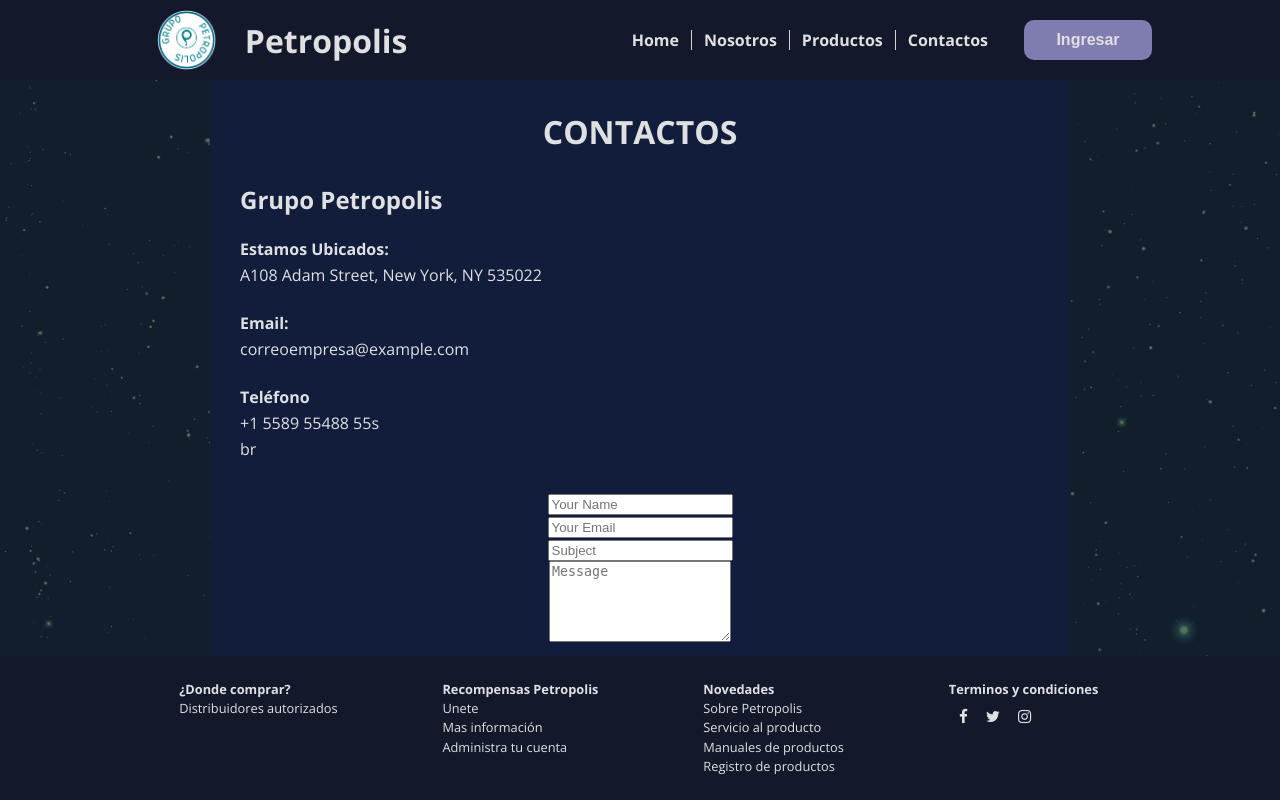
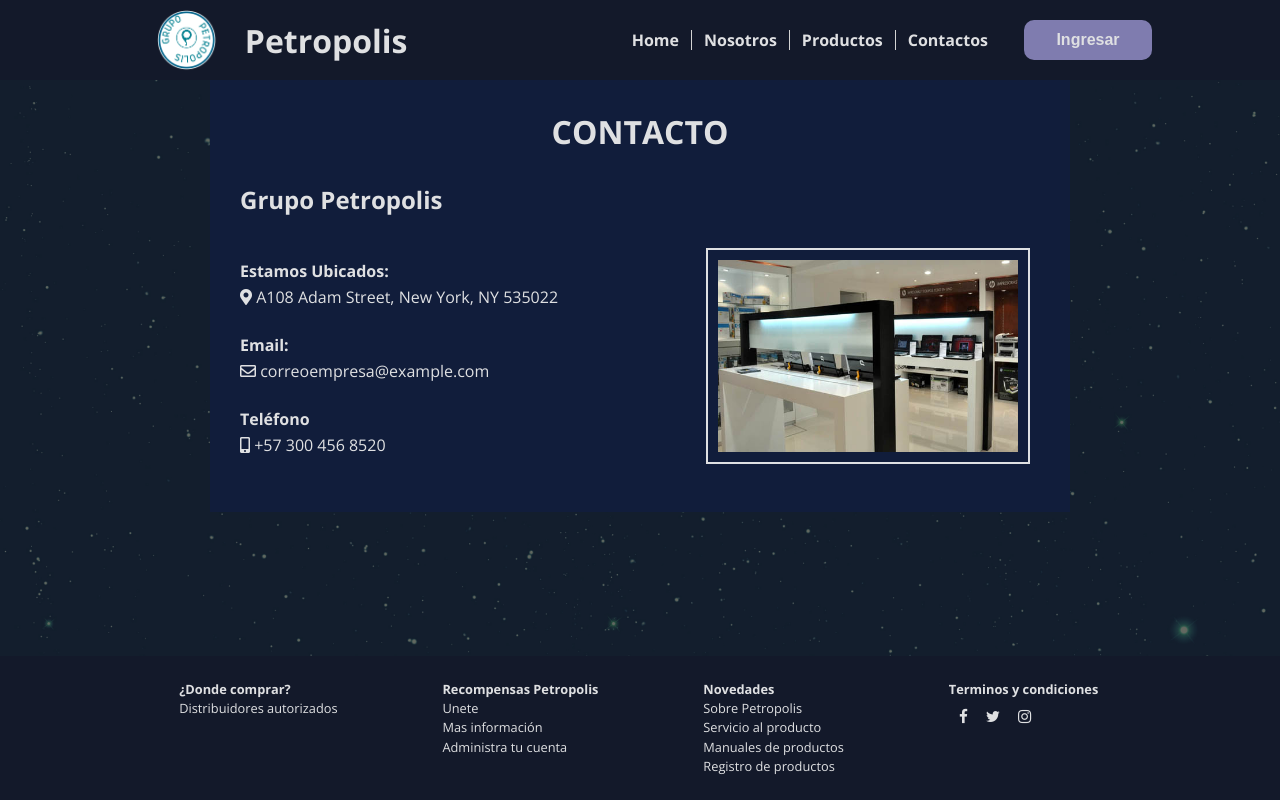
Before and after one commit to cedafiso/petropolis, a Flask app: page /contactos in a window 1280 px wide. Run offline with Flask 2, Linux system fonts and the light colour scheme; some libraries are stand-ins or nearby versions.

Commit message:
Contactos
Contactos terminado

```diff
--- a/static/css/style.css
+++ b/static/css/style.css
@@ -281,7 +281,7 @@ th {
     display: inline-block;
     color: white;
     text-decoration: none;
-    background-color: rgb(96, 71, 112);
+    background-color: #7F7CAF;
     padding: 10px;
     width: 20px;
     height: 20px;
@@ -404,3 +404,12 @@ th {
     text-align: center;
     padding-bottom: 30px;
   }
+
+  .imagen_contactos {
+    padding: 10px;
+    margin: 10px;
+    border: 2px solid;
+    float: right;
+    width: 300px;
+
+  }
--- a/templates/Contactos/contactos.html
+++ b/templates/Contactos/contactos.html
@@ -3,7 +3,7 @@
  <div class="contenedor">
 
 
-                <h1 class="titulo_contactos">CONTACTOS</h1>
+                <h1 class="titulo_contactos">CONTACTO</h1>
                 <section id="contacto" class="contact0">
                   <div class="container aos-init aos-animate" data-aos="fade-up">
 
@@ -16,53 +16,30 @@
 
                       <div class="col-lg-5">
                         <div class="info">
+                          <img class="imagen_contactos" src="/static/media/local.jpg">
                           <div class="address">
                             <i class="bi bi-geo-alt"></i>
+                            <br>
                             <h4>Estamos Ubicados:</h4>
-                            <p>A108 Adam Street, New York, NY 535022</p>
+                            <p><span><i class="fas fa-map-marker-alt"></i></span> A108 Adam Street, New York, NY 535022</p>
                             <br>
                           </div>
 
                           <div class="email">
                             <i class="bi bi-envelope"></i>
                             <h4>Email:</h4>
-                            <p>correoempresa@example.com</p>
+                            <p><span><i class="far fa-envelope"></i></span> correoempresa@example.com</p>
                             <br>
                           </div>
 
                           <div class="phone">
                             <i class="bi bi-phone"></i>
                             <h4>Teléfono</h4>
-                            <p>+1 5589 55488 55s</p>
-                            br
+                            <p><span><i class="fas fa-mobile-alt"></i></span> +57 300 456 8520</p>
+                            <br>
                           </div>
 
                         </div>
-
-                      </div>
-
-                      <div class="col-lg-6 mt-5 mt-lg-0 aos-init aos-animate" data-aos="fade-left" data-aos-delay="100">
-
-                        <form action="forms/contact.php" method="post" role="form" class="php-email-form">
-                          <div class="row">
-                            <div class="col-md-6 form-group">
-                              <input type="text" name="name" class="form-control" id="name" placeholder="Your Name" required="">
-                            </div>
-                            <div class="col-md-6 form-group mt-3 mt-md-0">
-                              <input type="email" class="form-control" name="email" id="email" placeholder="Your Email" required="">
-                            </div>
-                          </div>
-                          <div class="form-group mt-3">
-                            <input type="text" class="form-control" name="subject" id="subject" placeholder="Subject" required="">
-                          </div>
-                          <div class="form-group mt-3">
-                            <textarea class="form-control" name="message" rows="5" placeholder="Message" required=""></textarea>
-                          </div>
-                        </form>
-
-                      </div>
-
-                    </div>
 
                   </div>
                 </section>
--- a/templates/base.html
+++ b/templates/base.html
@@ -1,6 +1,8 @@
 <!DOCTYPE html>
 <html lang="en">
 <head>
+    <link rel="stylesheet" href="https://use.fontawesome.com/releases/v5.8.1/css/all.css" integrity="sha384-50oBUHEmvpQ+1lW4y57PTFmhCaXp0ML5d60M1M7uH2+nqUivzIebhndOJK28anvf" crossorigin="anonymous">
+    <link rel="stylesheet" href="https://cdnjs.cloudflare.com/ajax/libs/font-awesome/4.7.0/css/font-awesome.min.css">
     <link href="https://fonts.googleapis.com/css?family=Open+Sans:300,300i,400,400i,600,600i,700,700i|Raleway:300,300i,400,400i,500,500i,600,600i,700,700i|Poppins:300,300i,400,400i,500,500i,600,600i,700,700i" rel="stylesheet">
     <meta charset="UTF-8">
     <link rel="stylesheet" href='{{ url_for("static", filename="css/style.css")}}'>
```
Also changed, not shown: static/media/local.jpg (added).
